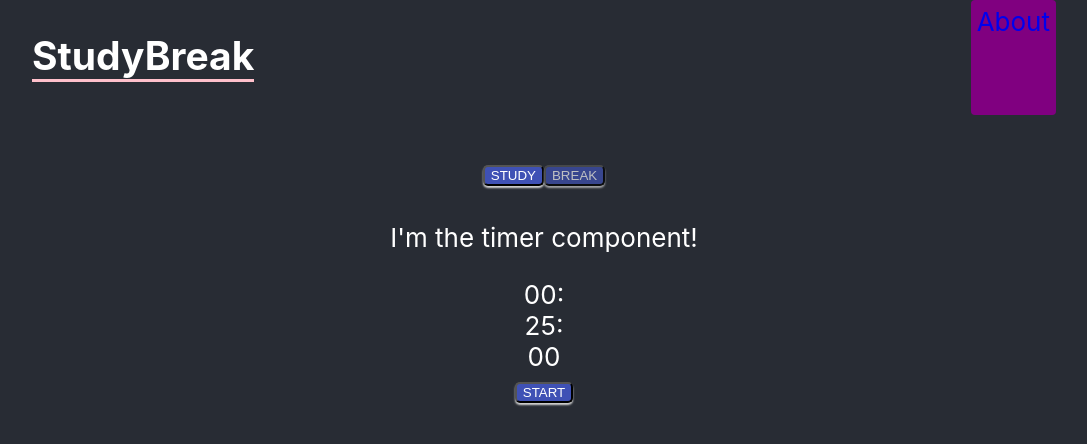
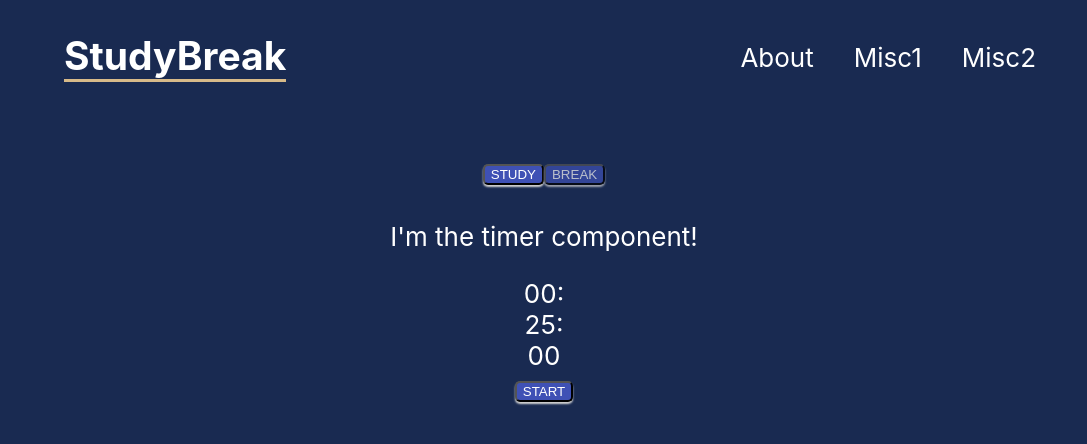
Before and after one commit to SWoodley/pomodoro-timer, a React (Create React App) app: page / in a window 1280 px wide. Shown: the top 444 px of the page, without its empty margins (96-1183 px from the left). Built offline with nearby package versions, Linux system fonts and the light colour scheme.

Commit message:
added styling

```diff
--- a/src/routes/home/home.styles.scss
+++ b/src/routes/home/home.styles.scss
@@ -4,8 +4,8 @@
 }
 
 body {
-    background-color: #282c34;
-    display: flex;
+    background-color: #192A51;
+    display: block;
     flex-direction: column;
     font-size: calc(10px + 2vmin);
     color: white;
--- a/src/routes/navigation/navigation.component.jsx
+++ b/src/routes/navigation/navigation.component.jsx
@@ -6,9 +6,12 @@ const Navigation = () => {
     return (
         <Fragment>
             <div className='navbar'>
-                <nav>
-                    <h1>StudyBreak</h1>
-                    <NavLink path='/about'>About</NavLink>
+                <h2 class="visually-hidden">Navigation</h2>
+                <nav className='wrapper'>
+                    <h1 class='navbar__home'>StudyBreak</h1>
+                    <NavLink path='/about' class='navbar__link'>About</NavLink>
+                    <NavLink path='/about' class='navbar__link'>Misc1</NavLink>
+                    <NavLink path='/about' class='navbar__link'>Misc2</NavLink>
                 </nav>
             </div>
             <Outlet />
--- a/src/routes/navigation/navigation.styles.scss
+++ b/src/routes/navigation/navigation.styles.scss
@@ -1,22 +1,39 @@
+.wrapper {
+    width: 80%;
+}
+
+.visually-hidden {
+    position: absolute;
+    left: -10000px;
+    top: auto;
+    width: 1px;
+    height: 1px;
+    overflow: hidden;
+}
+
 .navbar nav {
     display: flex;
-    gap: 16px;
-    justify-content: end;
-    max-width: 80%;
+    justify-content: flex-end;
+    align-items: center;
     margin: 0 auto;
 }
 
-.navbar nav h1 {
+.navbar__home {
+    margin: 2rem;
     margin-right: auto;
-    border-bottom: 3px solid pink;
+    border-bottom: 3px solid #D7BA89;
 }
 
-.navbar nav a {
+.navbar a {
     text-decoration: none;
-    padding: 6px;
+    padding: 1.25rem;
     border-radius: 4px;
+    transition: 250ms ease-in-out;
+    color: white;
+    border-radius: 5%;
 }
 
-.navbar nav a.active {
-    background: purple;
+.navbar a:hover {
+    background: #8B9EB7;
+    color: black;
 }
```
